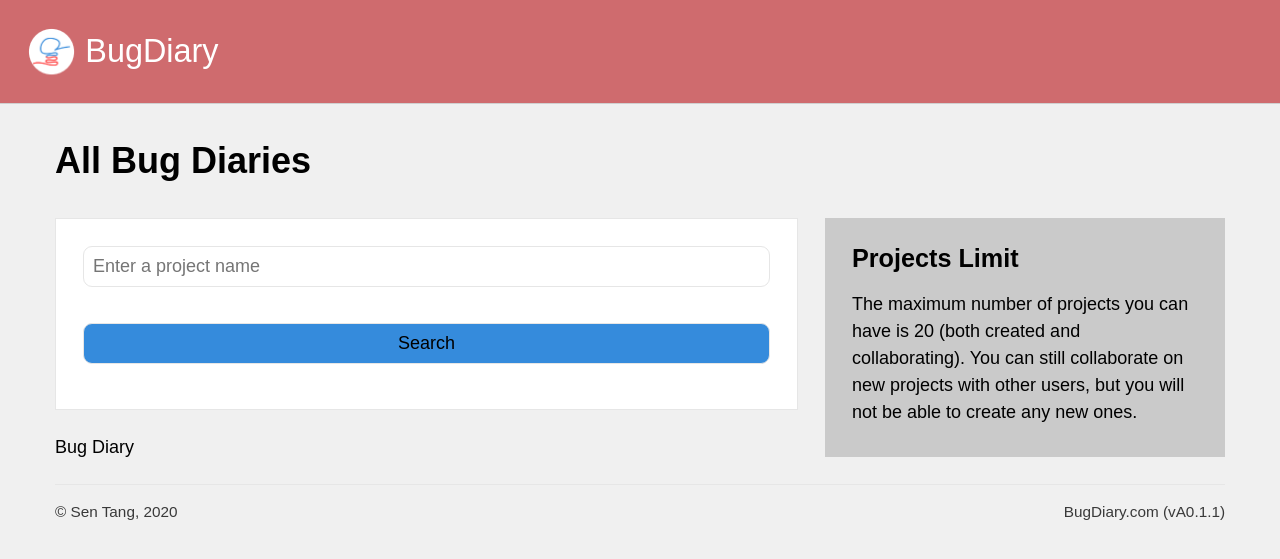
After one commit to daryl-sen/bugdiary, a Flask app: page /users/all_projects in a window 1280 px wide. The commit adds this page. Shown: the top 559 px of the page. Run offline with Flask 2, Linux system fonts and the light colour scheme; a user stored in the database is signed in; data comes from the database, SQL or seed files in the repository; both versions use the stored data as it was after the commit.

Commit message:
added page for all projects

```diff
--- a/application/core/templates/core/about.html
+++ b/application/core/templates/core/about.html
@@ -8,9 +8,6 @@
     BugDiary - About Us
 {% endblock %}
 
-{% block custom_nav %}{% endblock %}
-
-
 {% block main %}
 <h1>About Us</h1>
 {% endblock %}
--- a/application/projects/templates/projects/empty.html
+++ b/application/projects/templates/projects/empty.html
@@ -5,7 +5,7 @@
 {% endblock %}
 
 {% block title %}
-    BugDiary - {{title}} - Bug Locations and Types
+    BugDiary - Title
 {% endblock %}
 
 {% block custom_nav %}{% endblock %}
--- a/application/templates/macros.html
+++ b/application/templates/macros.html
@@ -31,7 +31,7 @@ aside {
 
 
 {% macro search(suggestions) %}
-<form action="{{ url_for('users.search') }}" method="get" class="lined block">
+<form action="{{ url_for('users.search') }}" method="get" class="lined bg-white block">
     <input name="search_term" type="text" list="project_names" placeholder="Enter a project name">
     <datalist id="project_names">
         {% for suggestion in suggestions %}
@@ -99,3 +99,30 @@ aside {
 <a href="{{ url_for('projects.settings', project_url = project.url) }}">Settings</a>
 <a href="{{ url_for('users.logout') }}">Logout</a>
 {% endmacro %}
+
+
+
+
+{% macro summary_with_stats(project) %}
+<div class="project-summary">
+    <div class="name shadowed">
+        <a href="{{ url_for('projects.dashboard', project_url = project['url']) }}">open</a><span onclick="toggleElement('sum-{{project.id}}')">{{ project['name'] }}</span>
+        <p class="hidden" id="sum-{{ project.id}}">
+            {% if project['description'] != "" %}
+            {{ project['description'] }}
+            {% else %}
+            No Description Provided
+            {% endif %}
+        </p>
+    </div>
+    <div class="stats text-centered shadowed bg-yellow">
+        {{ project['since_last_login'] }}
+    </div>
+    <div class="stats text-centered shadowed bg-green">
+        {{ project['resolved'] }}
+    </div>
+    <div class="stats text-centered shadowed bg-red">
+        {{ project['unresolved'] }}
+    </div>
+</div>
+{% endmacro %}
--- /dev/null
+++ b/application/users/templates/users/all_projects.html
@@ -0,0 +1,32 @@
+{% extends 'confined.html' %}
+{% import 'macros.html' as macros %}
+
+{% block addons %}
+{% endblock %}
+
+{% block title %}
+    BugDiary - Title
+{% endblock %}
+
+{% block custom_nav %}{% endblock %}
+
+
+{% block main %}
+<h1>All Bug Diaries</h1>
+<div class="main-aside">
+    <main>
+        {{ macros.search(all_projects) }}
+        {% for project in projects %}
+            {{project.name}}
+        {% endfor %}
+    </main>
+    <aside>
+        <div class="sidebar-block bg-gray">
+            <h3>Projects Limit</h3>
+            <p>
+                The maximum number of projects you can have is 20 (both created and collaborating). You can still collaborate on new projects with other users, but you will not be able to create any new ones.
+            </p>
+        </div>
+    </aside>
+</div>
+{% endblock %}
--- a/application/users/views.py
+++ b/application/users/views.py
@@ -31,6 +31,33 @@ def dashboard():
 
     project_summaries.sort(key=get_dates, reverse=True)
     return render_template('user_dash.html', user = current_user, since_last_login = since_last_login, resolved = resolved, unresolved = unresolved, project_summaries = project_summaries[:5])
+
+
+
+
+
+@users.route('/all_projects')
+@login_required
+def all_projects():
+    all_projects = current_user.collab_projects
+
+    selected = []
+
+    if request.args.get('order'):
+        if request.args.get('order') == "alphabetical":
+            pass
+        elif request.args.get('order') == "recency":
+            pass
+        elif request.args.get('order') == "creation":
+            pass
+        elif request.args.get('order') == "alphabetical":
+            pass
+
+    else:
+        selected = all_projects
+
+
+    return render_template('all_projects.html', user = current_user, projects = selected, all_projects = all_projects)
 
 
 
```
Also changed, not shown: application/users/templates/users/user_dash.html (+2 -23 lines), application/data.sqlite.
